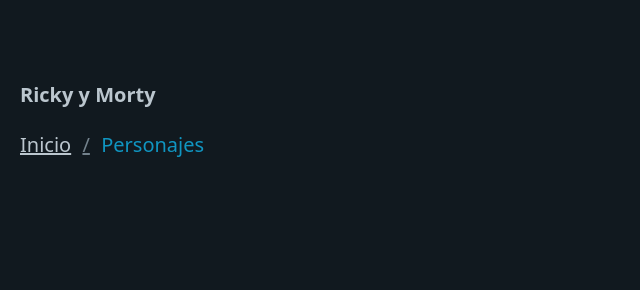
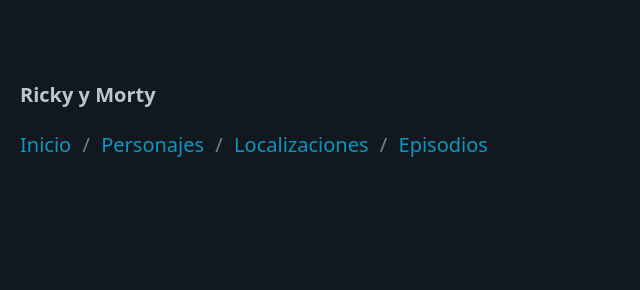
Before and after one commit to Pablomarke/RickyMortyPython, a Flask app: page / in a window 1280 px wide. Shown: the top 290 px of the page, without its empty margins (0-640 px from the left). Run offline with Flask 3, Linux system fonts and the light colour scheme.

Commit message:
Creadas las paginas para localizaciones y episodios. creados en routes para poder previsualizar

```diff
--- a/rym/routes.py
+++ b/rym/routes.py
@@ -1,25 +1,32 @@
 from rym import app
 from flask import render_template
 from rym.models import RyMAPI
+import random
 
 rm = RyMAPI()
 
 @app.route("/")
 def index():
+    random_number = random.randint(1,800)
 
     return render_template("index.html",
-                           title="Inicio")
+                           number=random_number)
 
 @app.route("/characters")
 def character():
     personaje = rm.allCharacters()
     personajes = personaje["results"]
-    """nombre = personaje["name"]
-    estado = personaje["status"]
-    especie = personaje["species"]
-    genero = personaje["gender"]
-    datos = [nombre, estado, especie,genero]"""
 
     return render_template("characters.html",
                            title="Listado de personajes",
                            data= personajes)
+
+@app.route("/locations")
+def location():
+    return render_template("locations.html",
+                           title = "Localizaciones")
+
+@app.route("/episodes")
+def episode():
+    return render_template("episodes.html",
+                           title = "Episodios")
--- a/rym/templates/base.html
+++ b/rym/templates/base.html
@@ -29,6 +29,18 @@
                         {% else %}
                         <li><a href="/characters">Personajes</a></li>
                         {% endif %}
+
+                        {% if title == "Localizaciones" %}
+                        <li><u class="secondary">Localizaciones</u> </li>
+                        {% else %}
+                        <li><a href="/locations">Localizaciones</a></li>
+                        {% endif %}
+
+                        {% if title == "Episodios" %}
+                        <li><u class="secondary">Episodios</u> </li>
+                        {% else %}
+                        <li><a href="/episodes">Episodios</a></li>
+                        {% endif %}
                     </ul>
                 </nav>
             </div>
@@ -37,7 +49,7 @@
     <!-- Cuerpo -->
         <!-- Mostrar errores al usuario -->
         <section class="container-fluid">
-            <br>
+
             <h2>{{title}}</h2>
             {% with messages = get_flashed_messages() %}
             {% if messages %}
--- /dev/null
+++ b/rym/templates/episodes.html
@@ -0,0 +1,4 @@
+{% extends 'base.html' %}
+{% block section %}
+
+{% endblock %}
--- a/rym/templates/index.html
+++ b/rym/templates/index.html
@@ -1,4 +1,4 @@
 {% extends 'base.html' %}
 {% block section %}
-<h1>Hola mundo!</h1>
+<img src="https://rickandmortyapi.com/api/character/avatar/{{number}}.jpeg" alt="">
 {% endblock %}
--- /dev/null
+++ b/rym/templates/locations.html
@@ -0,0 +1,4 @@
+{% extends 'base.html' %}
+{% block section %}
+
+{% endblock %}
```
